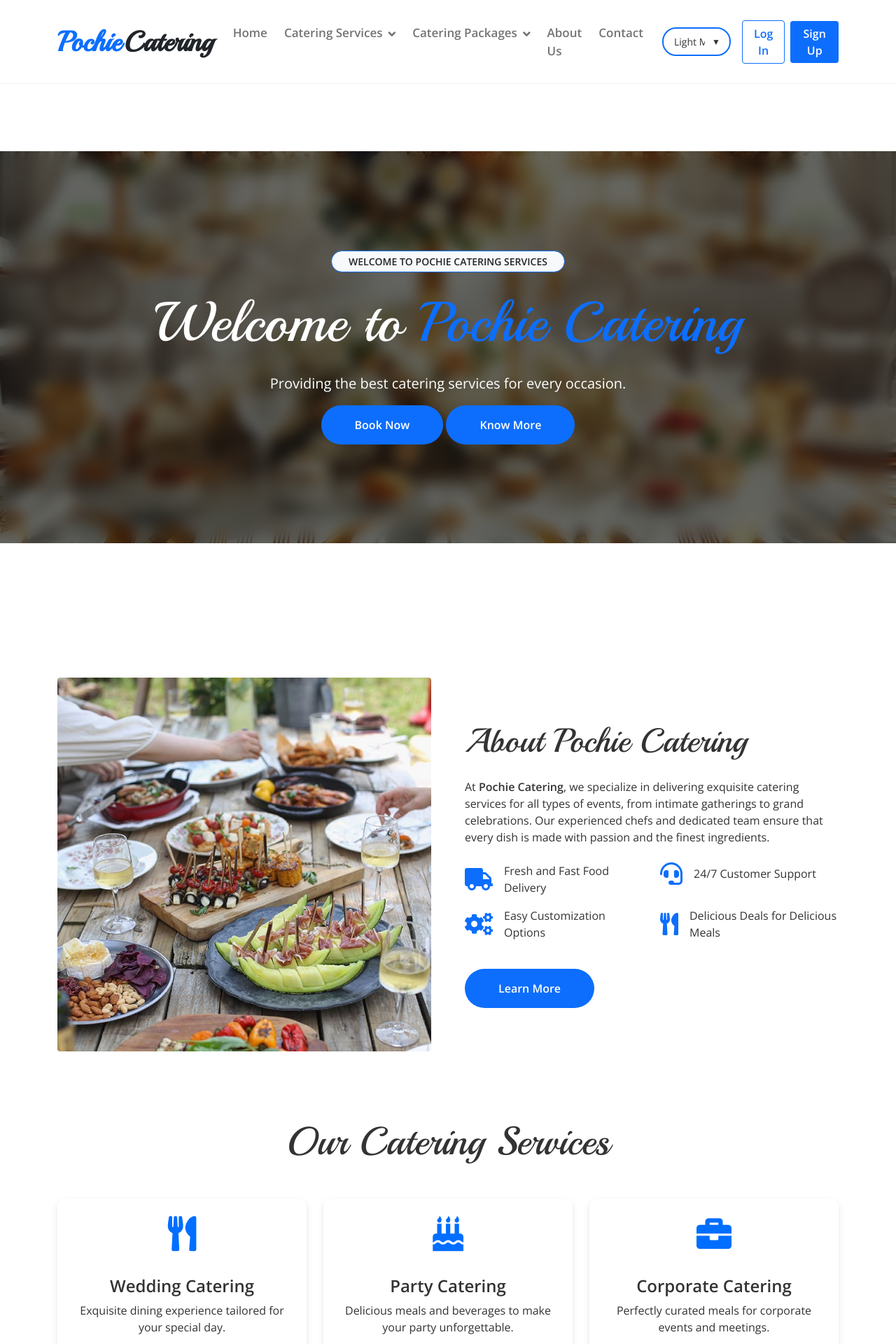
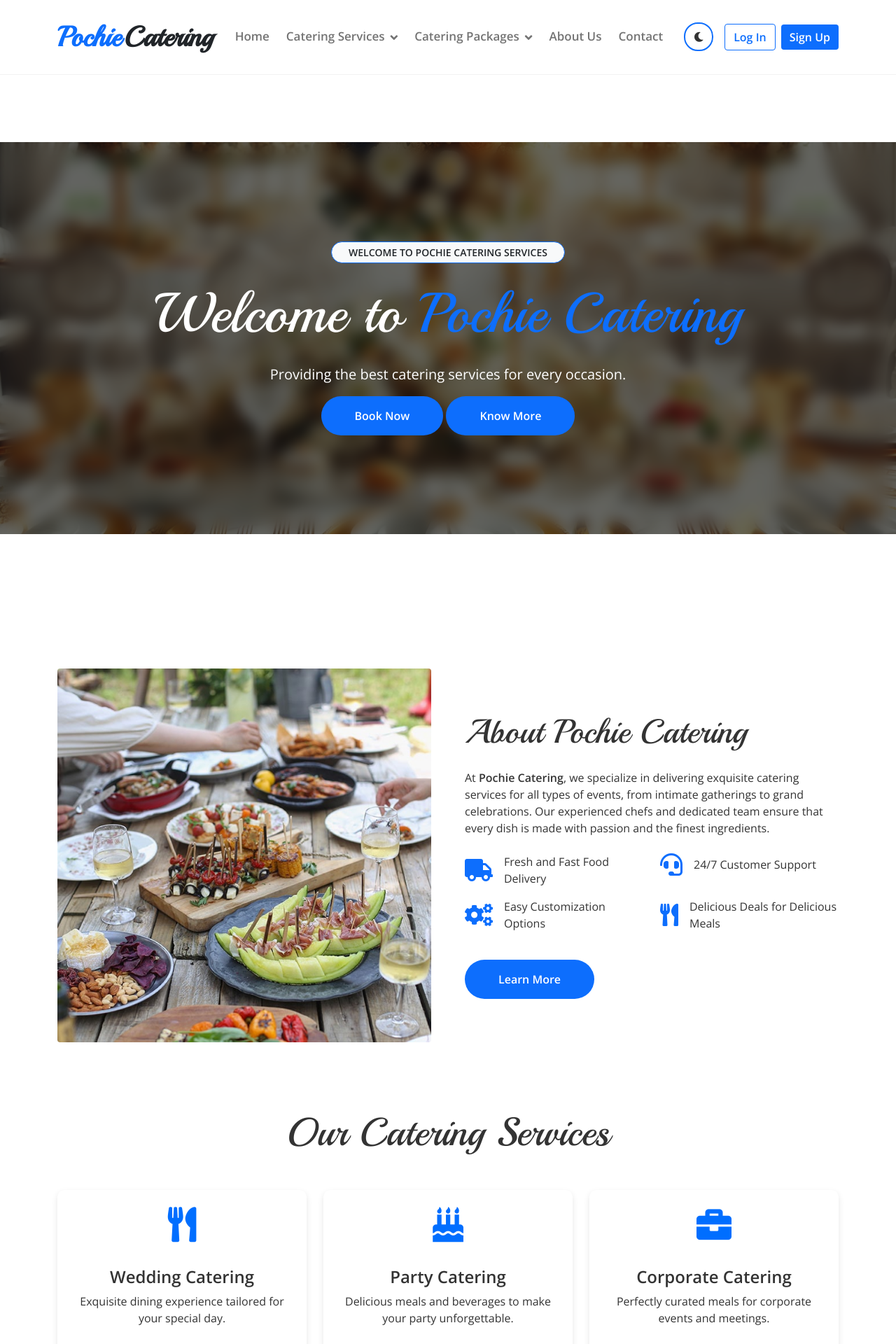
Before and after one commit to C9Lopez/catering, a PHP site: page / in a window 1280 px wide. Shown: the top 1920 px of the page at 70% size. Run offline with PHP 8.4, Linux system fonts and the light colour scheme; some libraries are stand-ins or nearby versions.

Commit message:
DARK MODE TOGGLE FIX

```diff
--- a/css/themes.css
+++ b/css/themes.css
@@ -16,24 +16,6 @@
     --dark-nav: rgba(26, 26, 26, 0.95);
     --dark-card: rgba(255, 255, 255, 0.05);
     --dark-border: rgba(255, 255, 255, 0.1);
-
-    /* Dark Grey Theme */
-    --dark-grey-bg: #2c2c2c;
-    --dark-grey-text: #ffffff;
-    --dark-grey-primary: #4d94ff;
-    --dark-grey-secondary: #b8bec3;
-    --dark-grey-nav: rgba(44, 44, 44, 0.95);
-    --dark-grey-card: rgba(255, 255, 255, 0.05);
-    --dark-grey-border: rgba(255, 255, 255, 0.1);
-
-    /* Dark Blue Theme */
-    --dark-blue-bg: #1a2238;
-    --dark-blue-text: #ffffff;
-    --dark-blue-primary: #00a8ff;
-    --dark-blue-secondary: #9fafca;
-    --dark-blue-nav: rgba(26, 34, 56, 0.95);
-    --dark-blue-card: rgba(255, 255, 255, 0.05);
-    --dark-blue-border: rgba(255, 255, 255, 0.1);
 }
 
 /* Theme Classes */
@@ -102,27 +56,28 @@ body.dark-blue-theme {
     margin-left: 15px;
 }
 
-.theme-switcher select {
-    appearance: none;
-    -webkit-appearance: none;
-    padding: 8px 35px 8px 15px;
+#theme-toggle {
+    padding: 8px 12px;
     border-radius: 20px;
     border: 2px solid var(--light-primary);
     background: transparent;
     color: inherit;
     cursor: pointer;
-    font-size: 14px;
     transition: all 0.3s ease;
 }
 
-.theme-switcher::after {
-    content: '▼';
-    font-size: 12px;
-    position: absolute;
-    right: 15px;
-    top: 50%;
-    transform: translateY(-50%);
-    pointer-events: none;
+#theme-toggle:hover {
+    background: var(--light-primary);
+    color: var(--light-bg);
+}
+
+.dark-theme #theme-toggle {
+    border-color: var(--dark-primary);
+}
+
+.dark-theme #theme-toggle:hover {
+    background: var(--dark-primary);
+    color: var(--dark-bg);
 }
 
 /* Theme-specific text colors */
--- a/js/theme-switcher.js
+++ b/js/theme-switcher.js
@@ -1,33 +1,24 @@
-// Function to set theme
-function setTheme(themeName) {
-    // Remove all theme classes
-    document.body.classList.remove('light-theme', 'dark-theme', 'dark-grey-theme', 'dark-blue-theme');
-    // Add selected theme class
-    document.body.classList.add(themeName);
-    // Save theme preference
-    localStorage.setItem('theme', themeName);
+// Function to toggle theme
+function toggleTheme() {
+    const isDark = document.body.classList.contains('dark-theme');
+    document.body.classList.remove('light-theme', 'dark-theme');
+    const newTheme = isDark ? 'light-theme' : 'dark-theme';
+    document.body.classList.add(newTheme);
+    localStorage.setItem('theme', newTheme);
 }
 
-// Function to toggle theme
+// Initialize theme
 function initializeTheme() {
-    // Get saved theme from localStorage
     const savedTheme = localStorage.getItem('theme') || 'light-theme';
-    setTheme(savedTheme);
-
-    // Set the select value to match the current theme
-    const themeSelect = document.getElementById('theme-select');
-    if (themeSelect) {
-        themeSelect.value = savedTheme;
-    }
+    document.body.classList.remove('light-theme', 'dark-theme');
+    document.body.classList.add(savedTheme);
 }
 
-// Add event listener for theme selection
+// Add event listener for theme toggle
 document.addEventListener('DOMContentLoaded', function() {
-    const themeSelect = document.getElementById('theme-select');
-    if (themeSelect) {
-        themeSelect.addEventListener('change', function() {
-            setTheme(this.value);
-        });
+    const themeToggle = document.getElementById('theme-toggle');
+    if (themeToggle) {
+        themeToggle.addEventListener('click', toggleTheme);
     }
 
     // Initialize theme
--- a/layout/navbar.php
+++ b/layout/navbar.php
@@ -66,12 +66,9 @@ function isActive($pages) {
                 </div>
                 <div class="d-flex align-items-center">
                     <div class="theme-switcher me-3">
-                        <select id="theme-select" class="form-select form-select-sm">
-                            <option value="light-theme">Light Mode</option>
-                            <option value="dark-theme">Dark Mode</option>
-                            <option value="dark-grey-theme">Dark Grey</option>
-                            <option value="dark-blue-theme">Dark Blue</option>
-                        </select>
+                        <button id="theme-toggle" class="btn btn-sm btn-outline-secondary" title="Toggle theme">
+                            <i class="fas fa-moon"></i>
+                        </button>
                     </div>
                     <?php if(isset($_SESSION['user_id'])): ?>
                     <!-- <a href="<?= $basePath ?>auth/logout.php" class="btn btn-outline-danger">Logout</a> -->
```
Also changed, not shown: other parts of css/themes.css (+0 -44 lines).
